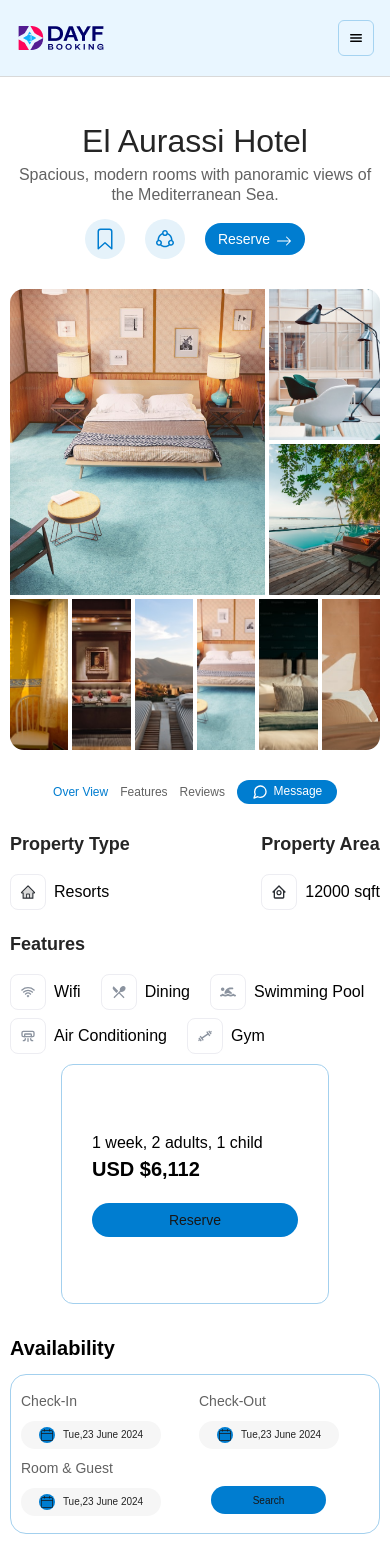
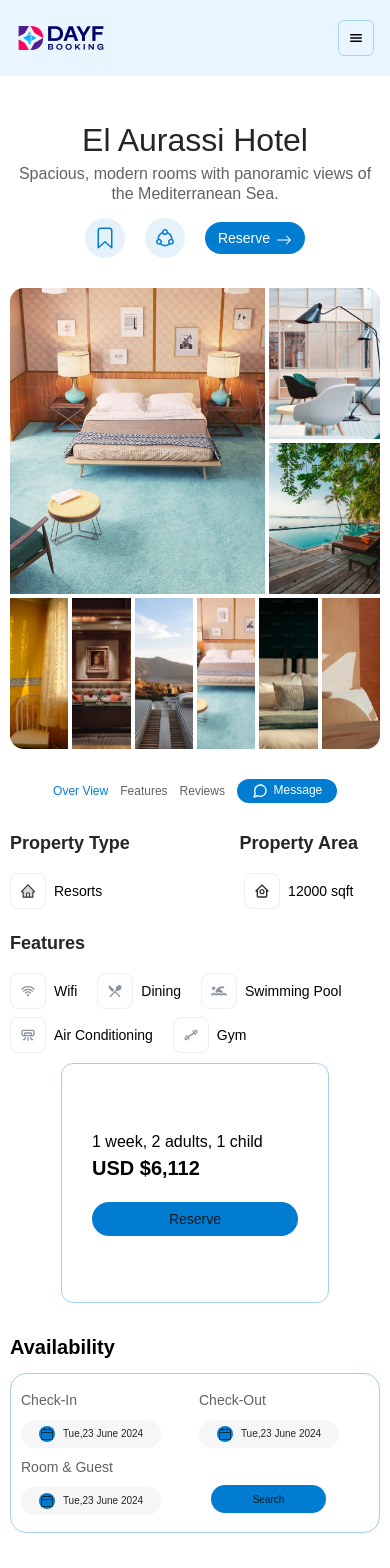
Before and after one commit to ashikmia0099/hotel-mangment, a Next.js app: page / in a window 390 px wide. Shown: the top 1568 px of the page. Built offline with nearby package versions, Linux system fonts and the light colour scheme.

Commit message:
versel deploy error solve

```diff
--- a/public/json_file/card_second.json
+++ b/public/json_file/card_second.json
@@ -1,7 +1,7 @@
 [
   {
     "title": "Sofitel Algiers Hamma Garden",
-    "description": "Sofitel Algiers Hamma Garden offers luxurious accommodations overlooking the stunning Botanical Garden of Hamma.",
+    "description": "Sofitel Algiers Hamma Garden offers luxurious accommodations overlooking the stunning .",
     "rating": 4.5,
     "price": 699,
     "bedroom": 2,
--- a/src/app/(home_page_tsx)/Room_about.tsx
+++ b/src/app/(home_page_tsx)/Room_about.tsx
@@ -44,7 +44,7 @@
                     {/* left section */}
                     <div className=' md:col-span-3'>
                         {/* proparty type */}
-                        <div className=' flex gap-5 col-span-3 justify-between md:justify-start '>
+                        <div className=' flex gap-5 col-span-3 justify-between md:justify-start pr-3 md:pr-0'>
                             {/* proparty type */}
                             <div className=' pt-[26px]'>
                                 <div>
@@ -56,13 +56,13 @@
                                             </Button>
                                         </div>
                                         <div>
-                                            <p className={`text-[#010101] text-[16px] font-[400] ${urbanist.variable} `}>Resorts</p>
+                                            <p className={`text-[#010101] text-sm md:text-[16px] font-[400] ${urbanist.variable} `}>Resorts</p>
                                         </div>
                                     </div>
                                 </div>
                             </div>
 
-                            <div className=' pt-[26px]'>
+                            <div className=' pt-[26px] pr-2.5 lg:pr-0'>
                                 <div>
                                     <h4 className={`text-lg font-[600] text-[#252525] ${urbanist.variable}`}> Property Area </h4>
                                     <div className='flex items-center justify-center gap-2 pt-4'>
@@ -72,7 +72,7 @@
                                             </Button>
                                         </div>
                                         <div>
-                                            <p className={`text-[#010101] text-[16px] font-[400] ${urbanist.variable}`}>12000 sqft </p>
+                                            <p className={`text-[#010101] text-sm md:text-[16px] font-[400] ${urbanist.variable}`}>12000 sqft </p>
                                         </div>
                                     </div>
                                 </div>
@@ -80,7 +80,7 @@
                         </div>
 
                         {/* Features */}
-                        <div className=' pt-5'>
+                        <div className=' pt-5 pr-2.5 lg:pr-0'>
                             <div>
                                 <h4 className={`text-lg font-semibold text-[#252525] ${urbanist.variable}`}>Features</h4>
                             </div>
@@ -93,7 +93,7 @@
                                         </Button>
                                     </div>
                                     <div>
-                                        <p className={`text-[#010101] text-[16px] font-[400] ${urbanist.variable}`}>Wifi</p>
+                                        <p className={`text-[#010101] text-sm md:text-[16px] font-[400] ${urbanist.variable}`}>Wifi</p>
                                     </div>
                                 </div>
 
@@ -104,7 +104,7 @@
                                         </Button>
                                     </div>
                                     <div>
-                                        <p className={`text-[#010101] text-[16px] font-[400] ${urbanist.variable}`}>Dining</p>
+                                        <p className={`text-[#010101] text-sm md:text-[16px] font-[400] ${urbanist.variable}`}>Dining</p>
                                     </div>
                                 </div>
                                 <div className='flex items-center gap-x-2 pt-4'>
@@ -114,7 +114,7 @@
                                         </Button>
                                     </div>
                                     <div>
-                                        <p className={`text-[#010101] text-[16px] font-[400] ${urbanist.variable}`}>Swimming Pool</p>
+                                        <p className={`text-[#010101] text-sm md:text-[16px] font-[400] ${urbanist.variable}`}>Swimming Pool</p>
                                     </div>
                                 </div>
                             </div>
@@ -127,7 +127,7 @@
                                         </Button>
                                     </div>
                                     <div>
-                                        <p className={`text-[#010101] text-[16px] font-[400] ${urbanist.variable}`}>Air Conditioning</p>
+                                        <p className={`text-[#010101] text-sm md:text-[16px] font-[400] ${urbanist.variable}`}>Air Conditioning</p>
                                     </div>
                                 </div>
                                 <div className='flex items-center gap-x-2'>
@@ -137,7 +137,7 @@
                                         </Button>
                                     </div>
                                     <div>
-                                        <p className={`text-[#010101] text-[16px] font-[400] ${urbanist.variable}`}>Gym</p>
+                                        <p className={`text-[#010101] text-sm md:text-[16px] font-[400] ${urbanist.variable}`}>Gym</p>
                                     </div>
                                 </div>
                             </div>
--- a/src/app/(shared_tsx)/Navbar.tsx
+++ b/src/app/(shared_tsx)/Navbar.tsx
@@ -33,7 +33,7 @@
   ]
 
   return (
-    <header className="sticky top-0 z-50 bg-[#E9F6FF] border-b border-[#d9d9d9]">
+    <header className="sticky top-0 z-50 bg-[#E9F6FF] ">
       <div className="max-w-7xl mx-auto flex items-center justify-between h-[76px] px-4 lg:px-[88px]">
         {/* Logo */}
         <Link href="/">
```
